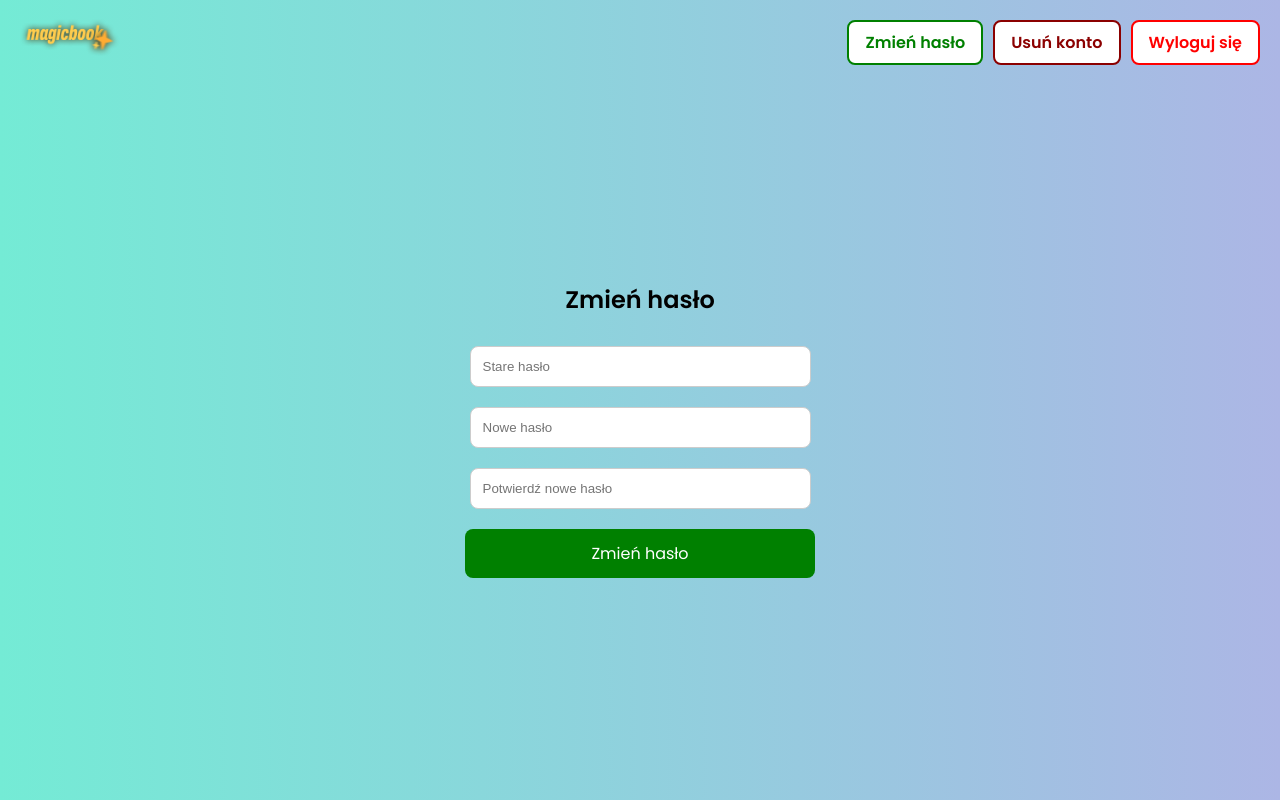
After one commit to pshemz/projekcik-logowanie, a PHP site: page /zmien_haslo.php in a window 1280 px wide. The commit adds this page. Run offline with PHP 8.4, Linux system fonts and the light colour scheme; the visitor is signed in with stand-in values (Sample User, id 1).

Commit message:
final version

```diff
--- a/index.php
+++ b/index.php
@@ -28,7 +28,7 @@
             exit;
         }
 
-        $conn = new mysqli("localhost", "root", "", "logowanie");
+        $conn = new mysqli("localhost", "root", "", "logowanie1");
         $id_sesji = session_id();
 
         function znajdz_mail($conn, $mail) {
--- a/logowanie.php
+++ b/logowanie.php
@@ -27,7 +27,7 @@
             exit;
         }
 
-        $conn = new mysqli("localhost", "root", "", "logowanie");
+        $conn = new mysqli("localhost", "root", "", "logowanie1");
 
         function znajdz_mail($conn, $mail) {
             $tab = array();
--- a/style.css
+++ b/style.css
@@ -5,7 +5,7 @@ body {
   height: 100vh;
   margin: 0;
   background: linear-gradient(90deg, #74ebd5, #acb6e5);
-  font-family: 'Poppins', sans-serif;
+  font-family: "Poppins", sans-serif;
 }
 
 #formularz {
@@ -34,7 +34,7 @@ input[type="submit"] {
   font-size: 16px;
   border-radius: 8px;
   transition: background 0.5s ease;
-  font-family: 'Poppins', sans-serif;
+  font-family: "Poppins", sans-serif;
 }
 
 input[type="submit"]:hover {
--- a/style2.css
+++ b/style2.css
@@ -1,22 +1,94 @@
 body {
   display: flex;
+  flex-direction: column;
   justify-content: center;
   align-items: center;
   height: 100vh;
   margin: 0;
   background: linear-gradient(90deg, #74ebd5, #acb6e5);
-    font-family: 'Poppins', sans-serif;
-    flex-direction: column;
+  font-family: "Poppins", sans-serif;
   text-align: center;
+  overflow-y: auto;
 }
 
-#formularz {
-    background: rgba(255, 255, 255, 0.95);
-    padding: 25px;
-    border-radius: 25px;
-    box-shadow: 0 6px 12px rgba(0, 0, 0, 0.2);
+#logo {
+  position: absolute;
+  top: 1px;
+  left: 1px;
+  width: 10%;
+  height: auto;
+}
+
+#panel {
+  position: absolute;
+  top: 20px;
+  right: 20px;
+  display: flex;
+  gap: 10px;
+}
+
+.zmien_haslo,
+.usun_konto,
+.logout {
+  font-size: 16px;
+  text-decoration: none;
+  font-weight: bold;
+  padding: 8px 16px;
+  border: 2px solid;
+  border-radius: 8px;
+  transition: background-color 0.3s ease, color 0.3s ease;
+  background: #fff;
+}
+
+.zmien_haslo {
+  color: green;
+  border-color: green;
+}
+
+.zmien_haslo:hover {
+  background-color: green;
+  color: #fff;
+}
+
+.usun_konto {
+  color: darkred;
+  border-color: darkred;
+}
+
+.usun_konto:hover {
+  background-color: darkred;
+  color: #fff;
+}
+
+.logout {
+  color: red;
+  border-color: red;
+}
+
+.logout:hover {
+  background-color: red;
+  color: #fff;
+}
+
+form {
   width: 350px;
-    margin-bottom: 50px;
+  margin-top: 50px;
+}
+
+textarea {
+  width: 90%;
+  padding: 12px;
+  margin: 10px 0;
+  border: 1px solid #ccc;
+  border-radius: 8px;
+  font-size: 16px;
+  resize: vertical;
+  font-family: "Poppins", sans-serif;
+}
+
+textarea:focus {
+  outline: none;
+  border-color: green;
 }
 
 input {
@@ -25,6 +97,12 @@ input {
   margin: 10px 0;
   border: 1px solid #ccc;
   border-radius: 8px;
+}
+
+textarea:focus,
+input:focus {
+  outline: none;
+  border-color: green;
 }
 
 input[type="submit"] {
@@ -36,7 +114,8 @@ input[type="submit"] {
   font-size: 16px;
   border-radius: 8px;
   transition: background 0.5s ease;
-    font-family: 'Poppins', sans-serif;
+  font-family: "Poppins", sans-serif;
+  width: 100%;
 }
 
 input[type="submit"]:hover {
@@ -66,60 +145,12 @@ img {
   object-fit: cover;
 }
 
-.logout-container {
-    position: absolute;
-    top: 20px;
-    right: 20px;
-}
-
-.logout-link {
-    color: red;
-    font-size: 16px;
-    text-decoration: none;
-    font-weight: bold;
-    padding: 8px 16px;
-    background-color: #fff;
-    border: 2px solid red;
-    border-radius: 5px;
-    transition: background-color 0.3s ease, color 0.3s ease;
-}
-
-.logout-link:hover {
-    background-color: red;
-    color: #fff;
-}
-
-form {
-    width: 350px;
-    margin-top: 50px;
-}
-
-textarea {
-    width: 90%;
-    padding: 12px;
-    margin: 10px 0;
-    border: 1px solid #ccc;
-    border-radius: 8px;
-    font-size: 16px;
-    resize: vertical;
-}
-
-textarea:focus {
-    outline: none;
-    border-color: green;
-}
-
-input[type="submit"] {
-    width: 100%;
-}
-
 #posty {
   width: 80%;
   max-width: 900px;
   margin-top: 50px;
   padding: 10px;
   box-sizing: border-box;
-    overflow-y: auto;
   height: 60vh;
 }
 
@@ -148,12 +179,6 @@ input[type="submit"] {
   color: #888;
 }
 
-.post hr {
-    border: 1px solid #ccc;
-    margin-top: 15px;
-    margin-bottom: 10px;
-}
-
 .post:hover {
   background: rgba(255, 255, 255, 0.95);
   box-shadow: 0 8px 16px rgba(0, 0, 0, 0.1);
--- /dev/null
+++ b/zmien_haslo.php
@@ -0,0 +1,73 @@
+<?php
+    session_start();
+
+    if (!isset($_SESSION['zalogowany']) || $_SESSION['zalogowany'] !== true) {
+        header('Location: logowanie.php');
+        exit;
+    }
+?>
+
+<!DOCTYPE html>
+<html lang="pl">
+<head>
+    <meta charset="UTF-8">
+    <meta name="viewport" content="width=device-width, initial-scale=1.0">
+    <title>Zmień hasło</title>
+    <link href="https://fonts.googleapis.com/css2?family=Poppins:wght@300;400;500;600&display=swap" rel="stylesheet">
+    <link rel="stylesheet" href="style2.css">
+</head>
+<body>
+    <header>
+        <a href="main.php">
+            <img src="logo.png" alt="Logo Magicbook" id="logo">
+        </a>
+
+        <nav id="panel">
+            <a href="zmien_haslo.php" class="zmien_haslo">Zmień hasło</a>
+            <a href="usun_konto.php" class="usun_konto">Usuń konto</a>
+            <a href="logout.php" class="logout">Wyloguj się</a>
+        </nav>
+    </header>
+
+    <form action="zmien_haslo.php" method="POST">
+        <h2>Zmień hasło</h2>
+        <input type="password" name="stare_haslo" placeholder="Stare hasło" required><br>
+        <input type="password" name="nowe_haslo" placeholder="Nowe hasło" required><br>
+        <input type="password" name="potwierdz_haslo" placeholder="Potwierdź nowe hasło" required><br>
+        <input type="submit" value="Zmień hasło">
+    </form>
+
+    <?php
+        $conn = new mysqli("localhost", "root", "", "logowanie1");
+
+        $mail = $_SESSION['mail'];
+
+        if (isset($_POST['stare_haslo'], $_POST['nowe_haslo'], $_POST['potwierdz_haslo'])) {
+            $stare_haslo = $_POST['stare_haslo'];
+            $nowe_haslo = $_POST['nowe_haslo'];
+            $potwierdz_haslo = $_POST['potwierdz_haslo'];
+
+            $query = "SELECT haslo FROM uzytkownicy WHERE mail = '$mail'";
+            $wynik = mysqli_query($conn, $query);
+            $w = mysqli_fetch_assoc($wynik);
+
+            if (!password_verify($stare_haslo, $w['haslo'])) {
+                echo "<p style='color: red;'>Błąd! Stare hasło jest niepoprawne.</p>";
+            }
+            elseif (strlen($nowe_haslo) < 8) {
+                echo "<p style='color: red;'>Błąd! Hasło ma mniej niż 8 znaków...</p>";
+            }
+            elseif ($nowe_haslo !== $potwierdz_haslo) {
+                echo "<p style='color: red;'>Błąd! Nowe hasła się nie zgadzają.</p>";
+            }
+            else {
+                $haslo_h = password_hash($nowe_haslo, PASSWORD_DEFAULT);
+                $query = "UPDATE uzytkownicy SET haslo = '$haslo_h' WHERE mail = '$mail'";
+                mysqli_query($conn, $query);
+
+                echo "<p style='color: green;'>Pomyślnie zmieniłeś hasło! </p>".'<a href="logout.php">Kliknij tutaj, aby zalogować się ponownie.</a>';
+            }
+        }
+    ?>
+</body>
+</html>
```
Also changed, not shown: logowanie1.sql (added, +110 -0 lines), main.php (+10 -4 lines), usun_konto.php (added, +68 -0 lines), uzytkownicy.sql (deleted, +0 -68 lines). Lines whose indentation alone changed are shown as unchanged.
